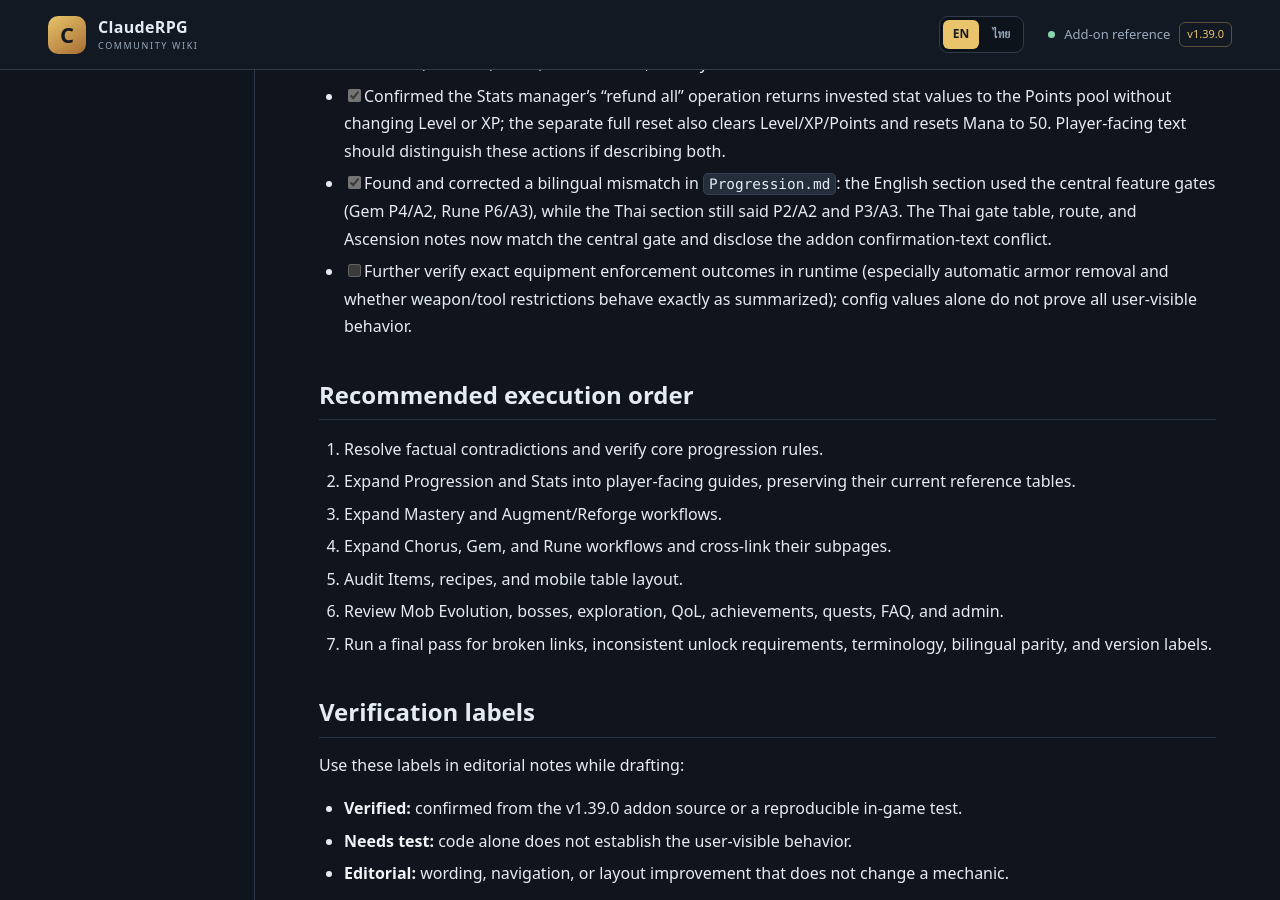
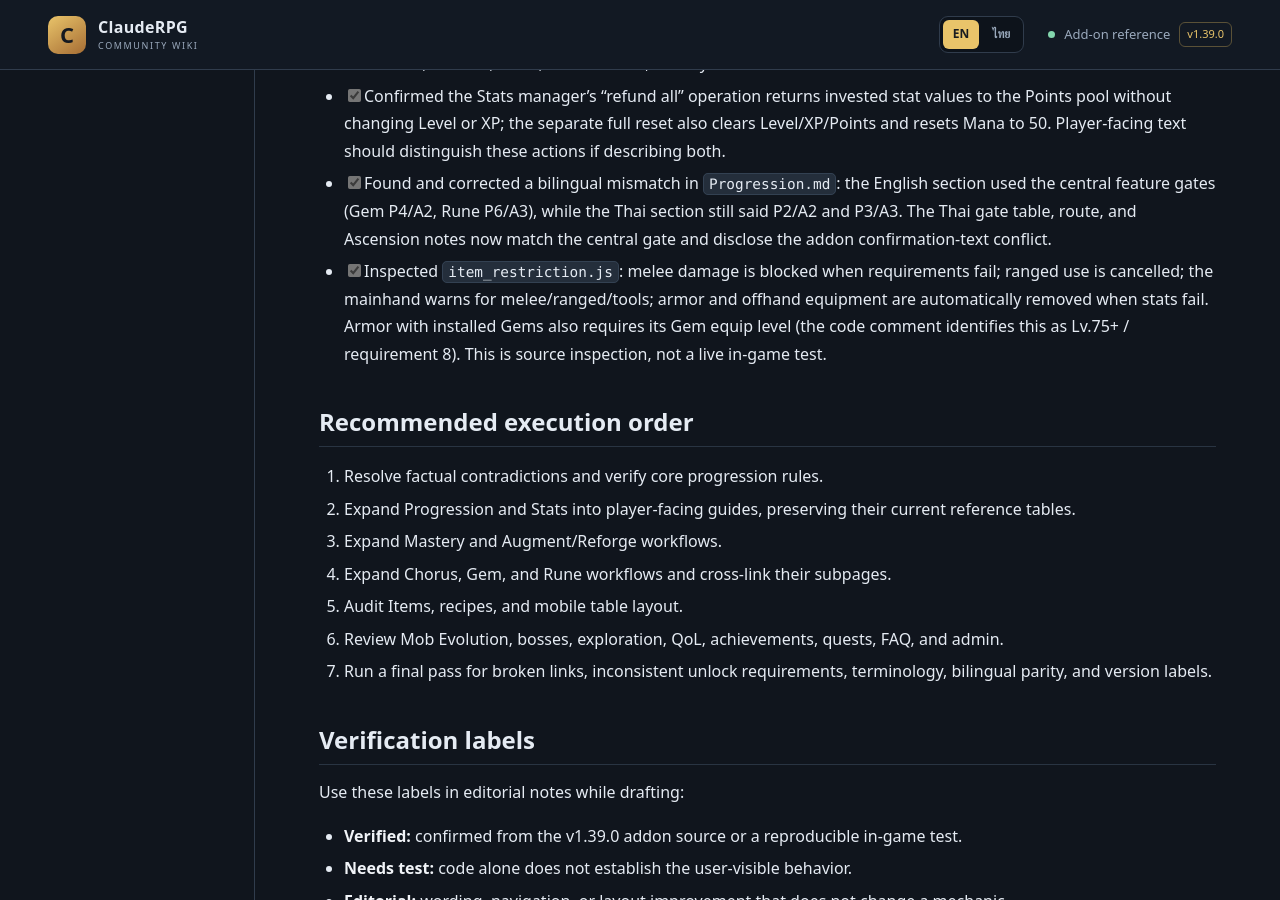
Before and after one commit to miniTorch25/ClaudeRPG-Wiki-V2, a Jekyll site: the page built from CONTENT-GAP-AUDIT.md, in a window 1280 px wide and 900 px high, scrolled down 4171 px. Built offline with Jekyll 4.4.1, drawn with Linux system fonts in a browser that asks for light colours; our own code applies the rules of GitHub Pages for plain Markdown files.

Commit message:
docs: verify equipment restriction behavior from source

```diff
--- a/CONTENT-GAP-AUDIT.md
+++ b/CONTENT-GAP-AUDIT.md
@@ -93,7 +93,7 @@ No ingredient, crafting-method, or output-count mismatch was found in the 35 rec
 - [x] Checked `req_config.js` against the Stats reference table for listed melee/ranged weapons, armor, and tools. The documented base requirements match the config values, including multi-stat requirements for spears, bows, crossbows, tridents, mace, turtle helmet, and elytra.
 - [x] Confirmed the Stats manager's “refund all” operation returns invested stat values to the Points pool without changing Level or XP; the separate full reset also clears Level/XP/Points and resets Mana to 50. Player-facing text should distinguish these actions if describing both.
 - [x] Found and corrected a bilingual mismatch in `Progression.md`: the English section used the central feature gates (Gem P4/A2, Rune P6/A3), while the Thai section still said P2/A2 and P3/A3. The Thai gate table, route, and Ascension notes now match the central gate and disclose the addon confirmation-text conflict.
-- [ ] Further verify exact equipment enforcement outcomes in runtime (especially automatic armor removal and whether weapon/tool restrictions behave exactly as summarized); config values alone do not prove all user-visible behavior.
+- [x] Inspected `item_restriction.js`: melee damage is blocked when requirements fail; ranged use is cancelled; the mainhand warns for melee/ranged/tools; armor and offhand equipment are automatically removed when stats fail. Armor with installed Gems also requires its Gem equip level (the code comment identifies this as Lv.75+ / requirement 8). This is source inspection, not a live in-game test.
 
 ## Recommended execution order
 
```
